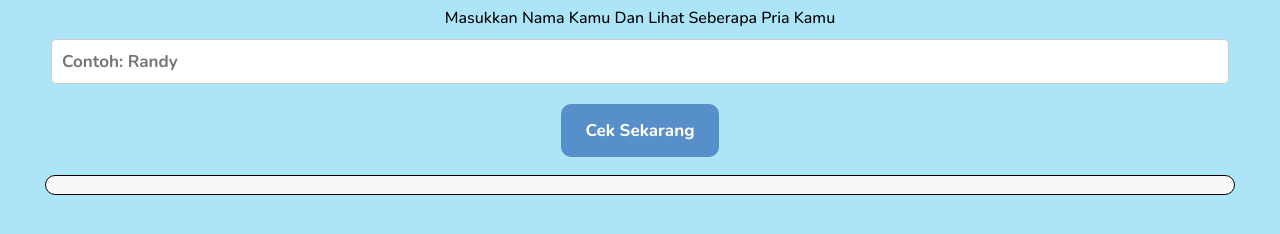
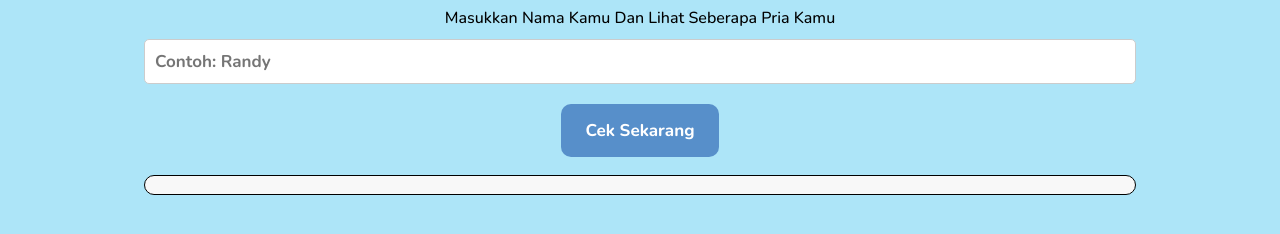
Before and after one commit to randyfahriza/randyfahriza.github.io, a plain HTML site: page index.html in a window 1280 px wide. Shown: the part 96-330 px from the top of the page. Drawn offline with nearby package versions, Linux system fonts and the light colour scheme.

Commit message:
merubah css

```diff
--- a/src/css/style.css
+++ b/src/css/style.css
@@ -25,7 +25,7 @@ body {
 
 }
 .container form input[type="text"] {
-    width: 95%;
+    width: 80%;
     padding: 10px;
     border: 1px solid #cccccc;
     border-radius: 5px;
@@ -71,7 +71,7 @@ body {
 .container .hasilCek .progBar {
     display: flex;
     flex-direction: column;
-    width: 96%;
+    width: 80%;
     height: 20px;
     border: 1px solid;
     border-radius: 10px;
```
